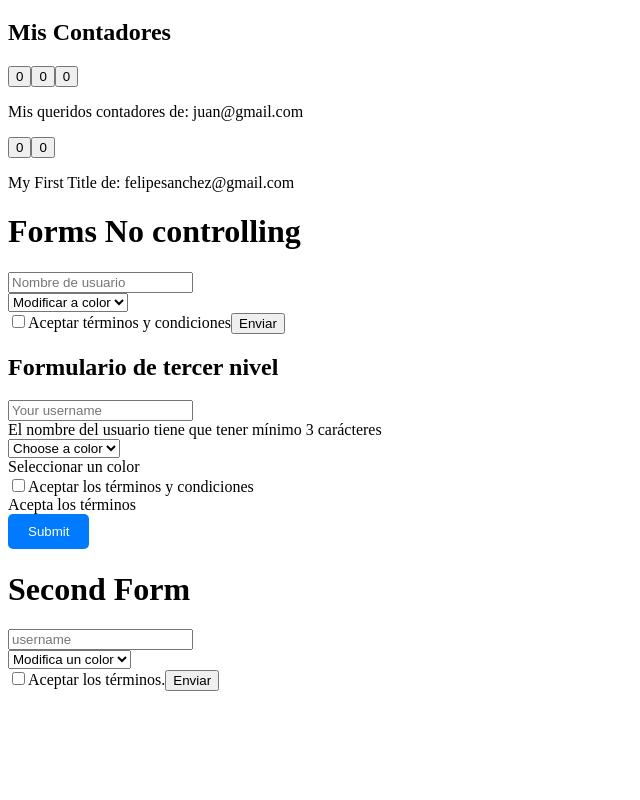
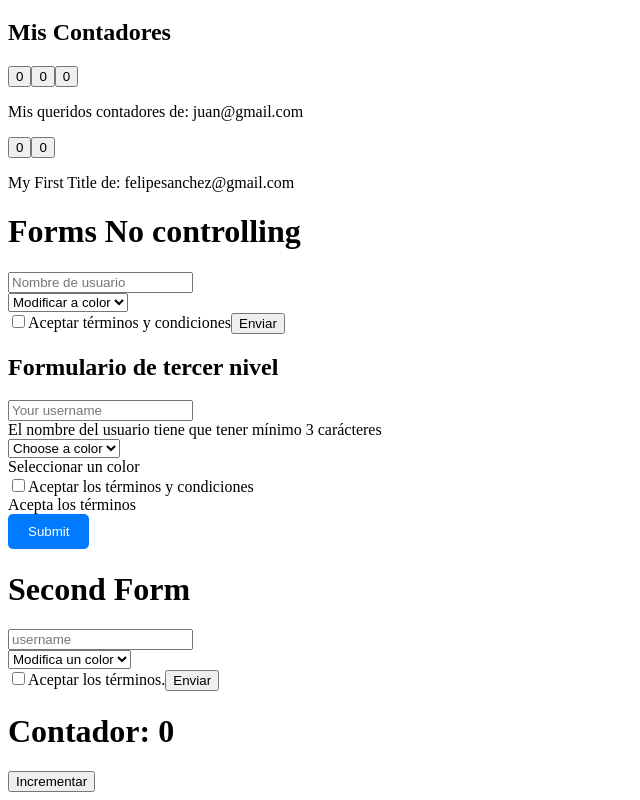
Before and after one commit to PC-Techdeveloper/react-ts, a React (Vite) app: page / in a window 1280 px wide. Shown: the part 244-1044 px from the top of the page, without its empty margins (0-640 px from the left). Before the commit the page ends 951 px from the top, so only its background shows below. Built offline with nearby package versions, Linux system fonts and the light colour scheme.

Commit message:
add component useEffect

```diff
--- a/src/main.tsx
+++ b/src/main.tsx
@@ -12,6 +12,7 @@ import SharedInfo from './Components/SharedInfo.tsx';
 import Title from './Components/Title.tsx';
 import Forms from './Components/Forms.tsx';
 import SecondForms from './Components/SecondForms.tsx';
+import UseEffect from './Components/UseEffect.tsx';
 
 createRoot(document.getElementById('root')!).render(
   <StrictMode>
@@ -29,5 +30,6 @@ createRoot(document.getElementById('root')!).render(
     />
     <Forms />
     <SecondForms />
+    <UseEffect />
   </StrictMode>
 );
```
